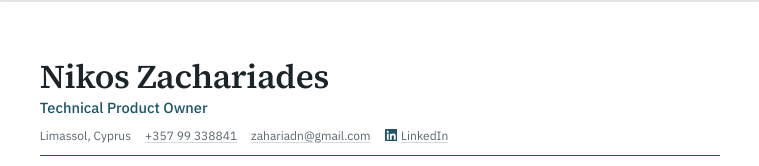
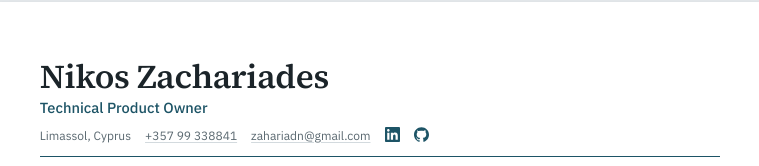
Before and after one commit to zahariadn/zahariadn.github.io, a plain HTML site: page index.html in a window 1280 px wide. Shown: the part 75-241 px from the top of the page, 260-1019 px from the left. Drawn offline with Linux system fonts and the light colour scheme.

Commit message:
Use icon-only LinkedIn link and add GitHub link
Co-Authored-By: Claude Opus 5.5 <noreply@anthropic.com>

```diff
--- a/index.html
+++ b/index.html
@@ -166,7 +166,7 @@ blockquote.appraisal cite { font-style: normal; font-size: 8.2pt; white-space: n
 
 /* LinkedIn: icon and label on screen, full address in print */
 .li-link { display: inline-flex; align-items: center; gap: 4px; }
-.li-icon { width: 1.05em; height: 1.05em; fill: var(--accent); flex: none; }
+.li-icon { width: 1.25em; height: 1.25em; fill: var(--accent); flex: none; }
 .print-only { display: none; }
 @media print { .screen-only, .li-icon { display: none !important; } .print-only { display: inline; } }
 </style>
@@ -182,7 +182,8 @@ blockquote.appraisal cite { font-style: normal; font-size: 8.2pt; white-space: n
       <li>Limassol, Cyprus</li>
       <li><span class="obf" data-kind="tel" data-v="148833 99 753+">Phone on request</span></li>
       <li><span class="obf" data-kind="mailto" data-v="moc.liamg@ndairahaz">Email on request</span></li>
-      <li><a class="li-link" href="https://www.linkedin.com/in/nikos-zachariades/" target="_blank" rel="noopener"><svg class="li-icon" viewBox="0 0 24 24" aria-hidden="true" focusable="false"><path d="M20.447 20.452h-3.554v-5.569c0-1.328-.027-3.037-1.852-3.037-1.853 0-2.136 1.445-2.136 2.939v5.667H9.351V9h3.414v1.561h.046c.477-.9 1.637-1.85 3.37-1.85 3.601 0 4.267 2.37 4.267 5.455v6.286zM5.337 7.433c-1.144 0-2.063-.926-2.063-2.065 0-1.138.92-2.063 2.063-2.063 1.14 0 2.064.925 2.064 2.063 0 1.139-.925 2.065-2.064 2.065zm1.782 13.019H3.555V9h3.564v11.452zM22.225 0H1.771C.792 0 0 .774 0 1.729v20.542C0 23.227.792 24 1.771 24h20.451C23.2 24 24 23.227 24 22.271V1.729C24 .774 23.2 0 22.222 0h.003z"/></svg><span class="screen-only">LinkedIn</span><span class="print-only">linkedin.com/in/nikos-zachariades</span></a></li>
+      <li><a class="li-link" href="https://www.linkedin.com/in/nikos-zachariades/" target="_blank" rel="noopener" aria-label="LinkedIn profile" title="LinkedIn"><svg class="li-icon" viewBox="0 0 24 24" aria-hidden="true" focusable="false"><path d="M20.447 20.452h-3.554v-5.569c0-1.328-.027-3.037-1.852-3.037-1.853 0-2.136 1.445-2.136 2.939v5.667H9.351V9h3.414v1.561h.046c.477-.9 1.637-1.85 3.37-1.85 3.601 0 4.267 2.37 4.267 5.455v6.286zM5.337 7.433c-1.144 0-2.063-.926-2.063-2.065 0-1.138.92-2.063 2.063-2.063 1.14 0 2.064.925 2.064 2.063 0 1.139-.925 2.065-2.064 2.065zm1.782 13.019H3.555V9h3.564v11.452zM22.225 0H1.771C.792 0 0 .774 0 1.729v20.542C0 23.227.792 24 1.771 24h20.451C23.2 24 24 23.227 24 22.271V1.729C24 .774 23.2 0 22.222 0h.003z"/></svg><span class="print-only">linkedin.com/in/nikos-zachariades</span></a></li>
+      <li><a class="li-link" href="https://github.com/zahariadn" target="_blank" rel="noopener" aria-label="GitHub profile" title="GitHub"><svg class="li-icon" viewBox="0 0 24 24" aria-hidden="true" focusable="false"><path d="M12 .297c-6.63 0-12 5.373-12 12 0 5.303 3.438 9.8 8.205 11.385.6.113.82-.258.82-.577 0-.285-.01-1.04-.015-2.04-3.338.724-4.042-1.61-4.042-1.61C4.422 18.07 3.633 17.7 3.633 17.7c-1.087-.744.084-.729.084-.729 1.205.084 1.838 1.236 1.838 1.236 1.07 1.835 2.809 1.305 3.495.998.108-.776.417-1.305.76-1.605-2.665-.3-5.466-1.332-5.466-5.93 0-1.31.465-2.38 1.235-3.22-.135-.303-.54-1.523.105-3.176 0 0 1.005-.322 3.3 1.23.96-.267 1.98-.399 3-.405 1.02.006 2.04.138 3 .405 2.28-1.552 3.285-1.23 3.285-1.23.645 1.653.24 2.873.12 3.176.765.84 1.23 1.91 1.23 3.22 0 4.61-2.805 5.625-5.475 5.92.42.36.81 1.096.81 2.22 0 1.606-.015 2.896-.015 3.286 0 .315.21.69.825.57C20.565 22.092 24 17.592 24 12.297c0-6.627-5.373-12-12-12"/></svg><span class="print-only">github.com/zahariadn</span></a></li>
     </ul>
   </header>
 
```
